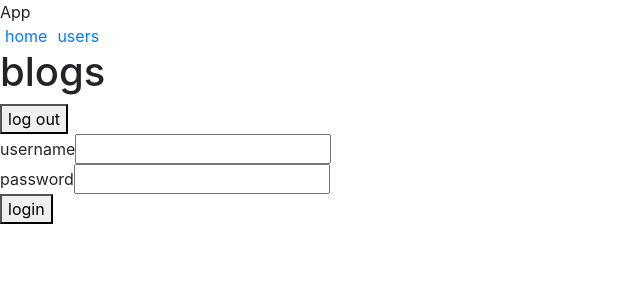
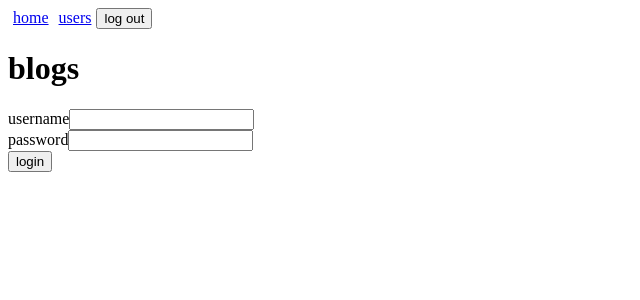
Before and after one commit to yunx2/blogList-frontend, a React (Create React App) app: page / in a window 1280 px wide. Shown: the top 300 px of the page, without its empty margins (0-640 px from the left). Built offline with nearby package versions, Linux system fonts and the light colour scheme; no server answers.

Commit message:
add horizontal navigation bar to app component; exercise 7.15 complete'

```diff
--- a/public/index.html
+++ b/public/index.html
@@ -24,13 +24,13 @@
       work correctly both with client-side routing and a non-root public URL.
       Learn how to configure a non-root public URL by running `npm run build`.
     -->
-    <link
+    <!-- <link
       rel="stylesheet"
       href="https://maxcdn.bootstrapcdn.com/bootstrap/4.5.0/css/bootstrap.min.css"
       integrity="sha384-9aIt2nRpC12Uk9gS9baDl411NQApFmC26EwAOH8WgZl5MYYxFfc+NcPb1dKGj7Sk"
       crossorigin="anonymous"
-    />
-    <title>React blog-app</title> App</title>
+    /> -->
+    <title>React blog-app</title>
   </head>
   <body>
     <noscript>You need to enable JavaScript to run this app.</noscript>
--- a/src/App.js
+++ b/src/App.js
@@ -47,15 +47,19 @@ const App = () => {
   }
 
   const padding = { padding: 5 }
+  const listStyle = { listStyle: 'none', margin: 0, padding: 0 }
+  const itemStyle = { display: 'inline' }
   return (
     <BrowserRouter>
-      <div>
-        <Link style={padding} to="/">home</Link>
-        <Link style={padding} to="/users">users</Link>
-      </div>
+      <nav>
+        <ul style={listStyle}>
+          <li style={itemStyle}><Link style={padding} to="/">home</Link></li>
+          <li style={itemStyle}><Link style={padding} to="/users">users</Link></li>
+          <button type="button" onClick={handleLogout}>log out</button>
+        </ul>
+      </nav>
       <h1>blogs</h1>
       <Notification />
-      <button type="button" onClick={handleLogout}>log out</button>
       <Switch>
         <Route path="/blogs/:id">
           <BlogView />
--- a/src/components/Blog.js
+++ b/src/components/Blog.js
@@ -1,8 +1,6 @@
 import React from 'react'
-import { useDispatch, useSelector } from 'react-redux'
+import { useSelector } from 'react-redux'
 import { Link } from 'react-router-dom'
-
-import { likeBlog, deleteById } from '../reducers/blogsReducer'
 
 const Blog = ({ id }) => {
   const blog = useSelector( state  => {
--- a/src/index.js
+++ b/src/index.js
@@ -1,7 +1,7 @@
 import React from 'react'
 import ReactDOM from 'react-dom'
 import { Provider } from 'react-redux'
-import 'bootstrap/dist/css/bootstrap.min.css'
+// import 'bootstrap/dist/css/bootstrap.min.css'
 import store from './store'
 import App from './App'
 
```
